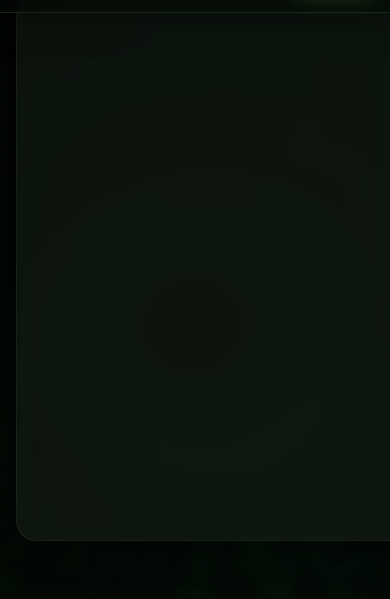
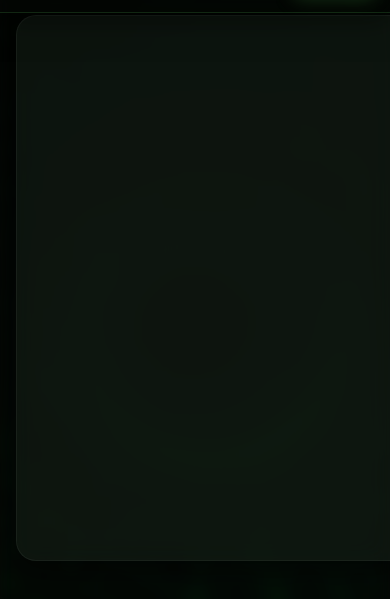
Before and after one commit to cloud-system1/gym-trainer-eval, a plain HTML site: page index.html in a window 390 px wide. Shown: the part 95-694 px from the top of the page. Drawn offline with Linux system fonts and the light colour scheme.

Commit message:
Update style-final.css

```diff
--- a/style-final.css
+++ b/style-final.css
@@ -26,7 +26,6 @@ body {
   width: 100%;
 }
 
-/* BACKGROUND */
 .bg-container {
   position: fixed;
   top: 0;
@@ -48,7 +47,6 @@ body {
   background: var(--bg-gradient);
 }
 
-/* HEADER */
 .app-header {
   background: rgba(5, 8, 5, 0.5);
   backdrop-filter: blur(16px);
@@ -72,7 +70,7 @@ body {
 .header-text p { margin: 0; font-size: 0.95rem; color: var(--text-muted); line-height: 1.5; }
 .header-logo { max-width: 120px; height: auto; filter: drop-shadow(0 0 10px var(--green-glow)); }
 
-/* SURVEY CONTAINER */
+/* 🟢 FIXED CONTAINER */
 .survey-container {
   position: relative;
   max-width: 850px;
@@ -81,7 +79,8 @@ body {
   width: 100%;
   min-height: calc(100vh - 120px);
   display: flex;
-  align-items: center;
+  align-items: flex-start; /* Forces cards to the top so they don't collapse */
+  padding-top: 40px;
   overflow: hidden;
 }
 
@@ -93,7 +92,6 @@ body {
   touch-action: pan-y;
 }
 
-/* TRAINER CARDS */
 .trainer-card {
   flex: 0 0 100%;
   width: 100%;
@@ -153,7 +151,6 @@ body {
   gap: 15px;
 }
 
-/* NEON BUTTONS */
 .rating-btn {
   position: relative;
   display: flex;
@@ -209,7 +206,6 @@ body {
 @property --angle { syntax: "<angle>"; initial-value: 0deg; inherits: false; }
 @keyframes spin { from { --angle: 0deg; } to { --angle: 360deg; } }
 
-/* SUBMIT BUTTON */
 .submit-area {
   position: fixed; bottom: 0; left: 0; width: 100%;
   background: rgba(5, 8, 5, 0.95); backdrop-filter: blur(16px);
@@ -228,7 +224,6 @@ button[type="submit"] {
 }
 button[type="submit"]:hover:not(:disabled) { transform: translateY(-2px); box-shadow: 0 15px 30px rgba(76, 175, 80, 0.5); }
 
-/* SUCCESS POPUP */
 .success-popup {
   display: none; position: fixed; top: 50%; left: 50%; transform: translate(-50%, -50%) scale(0.5);
   background: rgba(10, 15, 12, 0.95); backdrop-filter: blur(25px); border: 2px solid var(--green-primary);
@@ -260,7 +255,7 @@ button[type="submit"]:hover:not(:disabled) { transform: translateY(-2px); box-sh
     margin-top: 90px;
     min-height: calc(100vh - 90px);
     padding-bottom: 100px;
-    align-items: flex-start;
+    padding-top: 20px;
   }
 
   .trainer-card {
```
